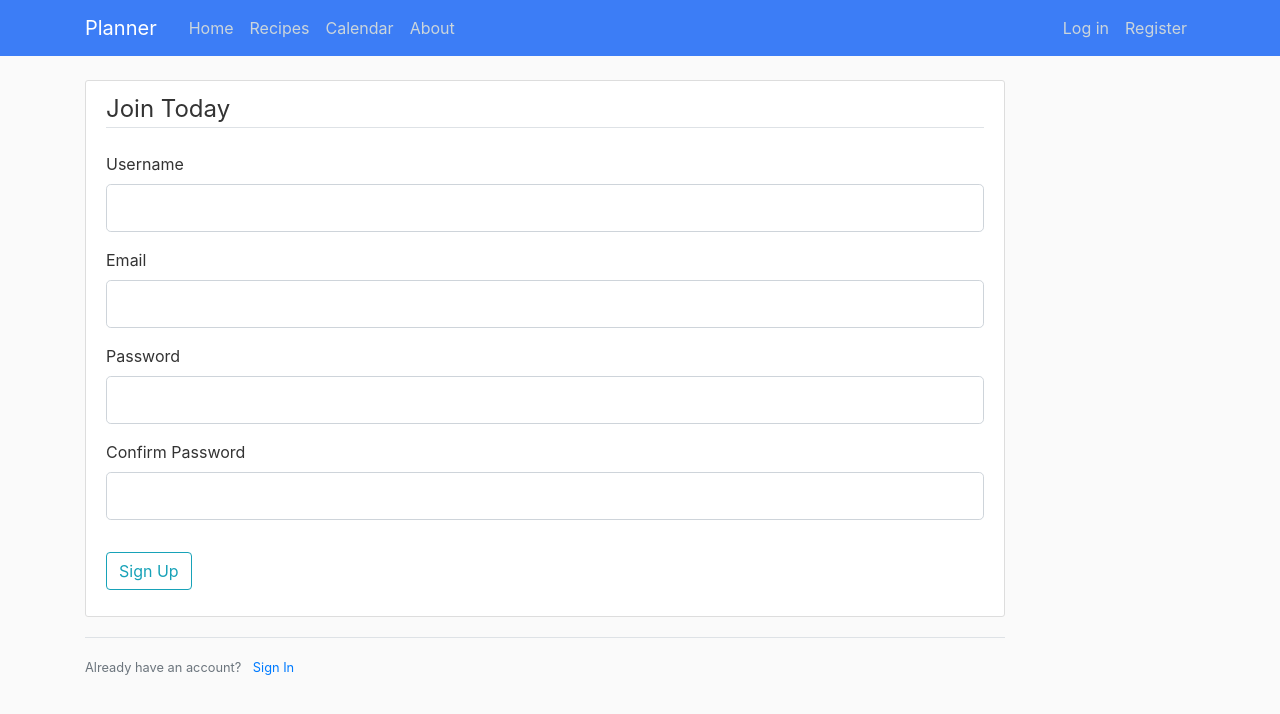
After one commit to pr0f37/shopping, a Flask app: page /register in a window 1280 px wide. The commit adds this page. Shown: the top 714 px of the page. Run offline with Flask 2, Linux system fonts and the light colour scheme; some libraries are stand-ins or nearby versions.

Commit message:
added navigation bar templates and links

```diff
--- /dev/null
+++ b/planner/forms.py
@@ -0,0 +1,23 @@
+from flask_wtf import FlaskForm
+from wtforms import StringField, PasswordField, SubmitField, BooleanField
+from wtforms.validators import DataRequired, Length, Email, EqualTo
+
+
+class RegistrationForm(FlaskForm):
+    username = StringField('Username',
+                           validators=[DataRequired(), Length(min=2, max=20)])
+    email = StringField('Email',
+                        validators=[DataRequired(), Email()])
+    password = PasswordField('Password', validators=[DataRequired()])
+    confirm_password = PasswordField('Confirm Password',
+                                     validators=[DataRequired(),
+                                                 EqualTo('password')])
+    submit = SubmitField('Sign Up')
+
+
+class LoginForm(FlaskForm):
+    email = StringField('Email',
+                        validators=[DataRequired(), Email()])
+    password = PasswordField('Password', validators=[DataRequired()])
+    remember = BooleanField('Remember me')
+    submit = SubmitField('Log in')
--- a/planner/planner.py
+++ b/planner/planner.py
@@ -1,9 +1,13 @@
-from flask import Flask, render_template, url_for
+from flask import Flask, render_template, url_for, flash, redirect
+from forms import RegistrationForm, LoginForm
 app = Flask(__name__)
+
+app.config['SECRET_KEY'] = 'd3aea4edbd9911a7d1649cb386549c92'
+
 recipe_list = [
     {
         'name': 'Jajecznica',
-        'ingredients':[
+        'ingredients': [
             {
                 'name': 'Jajka',
                 'amount': '2',
@@ -24,7 +28,7 @@ recipe_list = [
     },
     {
         'name': 'Shakshuka',
-        'ingredients':[
+        'ingredients': [
             {
                 'name': 'Jajka',
                 'amount': '3',
@@ -53,28 +57,60 @@ recipe_list = [
         ],
         'recipe': '''Rozgrzać patelnię.
                     Na oleju zeszklić cebulę.
-                    Dodać passatę, doprawić pieprzem, solą, kminem i odrobiną cukru.
+                    Dodać passatę, doprawić pieprzem, solą,
+                    kminem i odrobiną cukru.
                     Smażyć na wolnym ogniu aż do zgęstnienia passaty.
-                    Utworzyć na powieżchni passaty 3 dołki.
-                    Wboj po jednym jajku do każdego dołka.
+                    Utworzyć na powieżchni passaty 3 wgłębienia.
+                    Wbić po jednym jajku do każdego wgłębienia.
                     Dusić pod przykryciem na wolnym ogniu aż jajka będą ścięte.
                 ''',
         'time': '30 min'
     }
 ]
 
+
 @app.route("/")
 @app.route("/home")
 def home():
     return render_template('home.html')
 
+
 @app.route("/recipes")
 def recipes():
-    return render_template('recipes.html', recipe_list=recipe_list, title='Przepisy')
+    return render_template('recipes.html',
+                           recipe_list=recipe_list,
+                           title='Przepisy')
+
+
+@app.route("/about")
+def about():
+    return render_template('about.html', title='About')
+
 
 @app.route("/scraper")
 def scraper():
     return render_template('scraper.html', title='Scraper')
 
+
+@app.route("/register", methods=['GET', 'POST'])
+def register():
+    form = RegistrationForm()
+    if form.validate_on_submit():
+        flash(f'Account created for {form.username.data}', 'success')
+        return redirect(url_for('home'))
+    return render_template('register.html', title='Register', form=form)
+
+
+@app.route("/login", methods=['GET', 'POST'])
+def login():
+    form = LoginForm()
+    if form.validate_on_submit():
+        if form.email.data == 'admin@blog.com' and form.password.data == 'passwd':
+            flash('You have been logged in', 'success')
+            return redirect(url_for('home'))
+        else:
+            flash('Login unsuccessful. Please check username and password', 'danger')
+    return render_template('login.html', title='Login', form=form)
+
 if __name__ == "__main__":
     app.run(debug=True)
--- a/planner/templates/layout.html
+++ b/planner/templates/layout.html
@@ -21,13 +21,15 @@
                 </button>
                 <div class="collapse navbar-collapse" id="navbarToggle">
                 <div class="navbar-nav mr-auto">
-                    <a class="nav-item nav-link" href="/">Home</a>
-                    <a class="nav-item nav-link" href="/about">About</a>
+                    <a class="nav-item nav-link" href="{{ url_for('home') }}">Home</a>
+                    <a class="nav-item nav-link" href="{{ url_for('recipes') }}">Recipes</a>
+                    <a class="nav-item nav-link" href="#">Calendar</a>
+                    <a class="nav-item nav-link" href="{{ url_for('about') }}">About</a>
                 </div>
                 <!-- Navbar Right Side -->
                 <div class="navbar-nav">
-                    <a class="nav-item nav-link" href="/login">Login</a>
-                    <a class="nav-item nav-link" href="/register">Register</a>
+                    <a class="nav-item nav-link" href="{{ url_for('login') }}">Log in</a>
+                    <a class="nav-item nav-link" href="{{ url_for('register') }}">Register</a>
                 </div>
                 </div>
             </div>
@@ -35,22 +37,22 @@
         </header>
         <main role="main" class="container">
             <div class="row">
-            <div class="col-md-8">
-                {% block content %}{% endblock %}
-            </div>
-            <div class="col-md-4">
-                <div class="content-section">
-                <h3>Our Sidebar</h3>
-                <p class='text-muted'>You can put any information here you'd like.
-                    <ul class="list-group">
-                    <li class="list-group-item list-group-item-light">Latest Posts</li>
-                    <li class="list-group-item list-group-item-light">Announcements</li>
-                    <li class="list-group-item list-group-item-light">Calendars</li>
-                    <li class="list-group-item list-group-item-light">etc</li>
-                    </ul>
-                </p>
+                <div class="col-md-10">
+                    {% with messages = get_flashed_messages(with_categories=true) %}
+                        {% if messages %}
+                            {% for category, message in messages %}
+                                <div class="alert alert-{{ category }}">
+                                    {{ message }}
+                                </div>
+                            {% endfor%}
+                        {% endif %}
+                    {% endwith %}
+                    {% block content %}{% endblock %}
                 </div>
-            </div>
+                <!-- <div class="col-md-2 list-group">
+                    <a href="{{ url_for('recipes') }}" class="list-group-item list-group-item-action">Recipes</a>
+                    <a href="#" class="list-group-item list-group-item-action disabled">Calendar</a>
+                </div> -->
             </div>
         </main>
 
--- /dev/null
+++ b/planner/templates/register.html
@@ -0,0 +1,71 @@
+{% extends "layout.html" %}
+{% block content %}
+    <div class="content-section">
+        <form action="" method="post">
+            {{ form.hidden_tag() }}
+            <fieldset class="form-group">
+                <legend class="border-bottom mb-4">Join Today</legend>
+                <div class="form-group">
+                    {{ form.username.label(class="form-control-label") }}
+                    {% if form.username.errors %}
+                        {{ form.username(class="form-control form-control-lg is-invalid") }}
+                        <div class="invalid-feedback">
+                            {% for error in form.username.errors %}
+                                <span>{{ error }}</span>
+                            {% endfor %}
+                        </div>
+                    {% else %}
+                        {{ form.username(class="form-control form-control-lg") }}
+                    {% endif %}
+                </div>
+                <div class="form-group">
+                    {{ form.email.label(class="form-control-label") }}
+                    {% if form.email.errors %}
+                        {{ form.email(class="form-control form-control-lg is-invalid") }}
+                        <div class="invalid-feedback">
+                            {% for error in form.email.errors %}
+                                <span>{{ error }}</span>
+                            {% endfor %}
+                        </div>
+                    {% else %}
+                        {{ form.email(class="form-control form-control-lg") }}
+                    {% endif %}
+                </div>
+                <div class="form-group">
+                    {{ form.password.label(class="form-control-label") }}
+                    {% if form.password.errors %}
+                        {{ form.password(class="form-control form-control-lg is-invalid") }}
+                        <div class="invalid-feedback">
+                            {% for error in form.password.errors %}
+                                <span>{{ error }}</span>
+                            {% endfor %}
+                        </div>
+                    {% else %}
+                        {{ form.password(class="form-control form-control-lg") }}
+                    {% endif %}
+                </div>
+                <div class="form-group">
+                    {{ form.confirm_password.label(class="form-control-label") }}
+                    {% if form.confirm_password.errors %}
+                        {{ form.confirm_password(class="form-control form-control-lg is-invalid") }}
+                        <div class="invalid-feedback">
+                            {% for error in form.confirm_password.errors %}
+                                <span>{{ error }}</span>
+                            {% endfor %}
+                        </div>
+                    {% else %}
+                        {{ form.confirm_password(class="form-control form-control-lg") }}
+                    {% endif %}
+                </div>
+            </fieldset>
+            <div class="form-group">
+                {{ form.submit(class="btn btn-outline-info") }}
+            </div>
+        </form>
+    </div>
+    <div class="border-top pt-3">
+        <small class="text-muted">
+            Already have an account? <a class="ml-2" href="{{ url_for('login') }}">Sign In</a>
+        </small>
+    </div>
+{% endblock content %}
```
Also changed, not shown: planner/templates/login.html (added, +52 -0 lines), planner/templates/recipes.html (+8 -7 lines).
